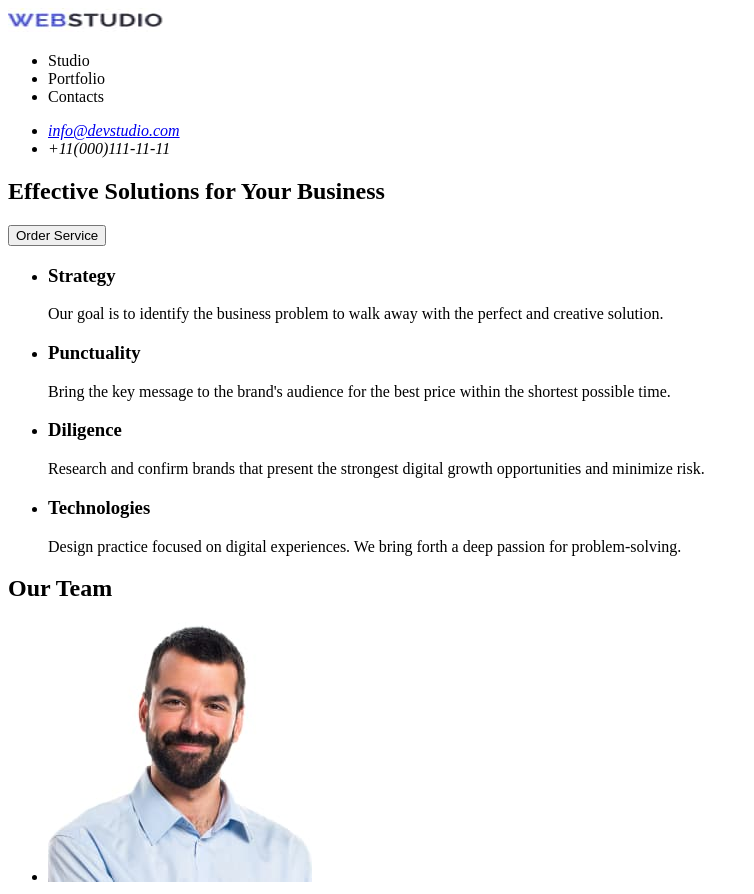
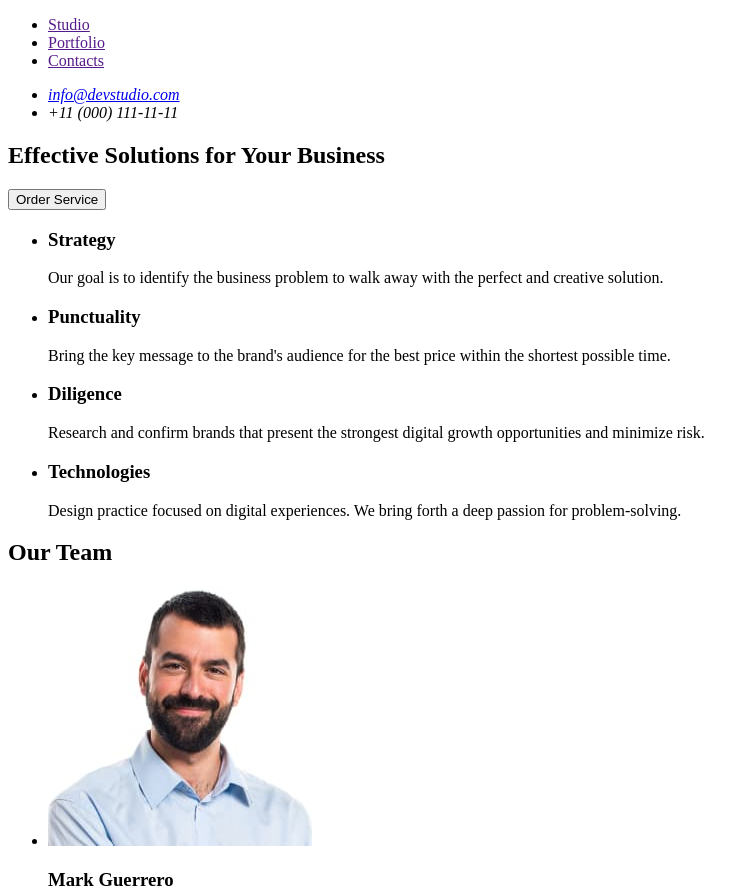
Before and after one commit to MaksymDom/goit-markup-hw-01, a plain HTML site: page index.html in a window 1280 px wide. Shown: the top 894 px of the page, without its empty margins (0-754 px from the left). Drawn offline with Linux system fonts and the light colour scheme.

Commit message:
homework1_1

```diff
--- a/index.html
+++ b/index.html
@@ -8,29 +8,37 @@
 </head>
 
 <body>
+    <!-- header -->
     <header>
         <nav>
-            <a href="./index.html">
-                <img src="./images/Logo.jpg" alt="WebStudio" width="156" height="24" />
-            </a>
+            <a href="./index.html"> </a>
             <ul>
-                <li>Studio</li>
-                <li>Portfolio</li>
-                <li>Contacts</li>
+                <li>
+                    <a href="">Studio</a>
+                </li>
+                <li>
+                    <a href="">Portfolio</a>
+                </li>
+                <li>
+                    <a href="">Contacts</a>
+                </li>
             </ul>
         </nav>
         <address>
             <ul>
                 <li><a href="mailto:info@devstudio.com">info@devstudio.com</a></li>
-                <li><a href="tel:+110001111111"></a>+11(000)111-11-11</li>
+                <li><a href="tel:+110001111111"></a>+11 (000) 111-11-11</li>
             </ul>
         </address>
     </header>
-    <section>
-        <h1>Effective Solutions for Your Business</h1>
-        <button type="button">Order Service</button>
-    </section>
+
     <main>
+        <!-- black banner -->
+        <section>
+            <h1>Effective Solutions for Your Business</h1>
+            <button type="button">Order Service</button>
+        </section>
+        <!-- about -->
         <section>
             <ul>
                 <li>
@@ -62,6 +70,7 @@
                 </li>
             </ul>
         </section>
+        <!-- team -->
         <section>
             <h2>Our Team</h2>
             <ul>
```
